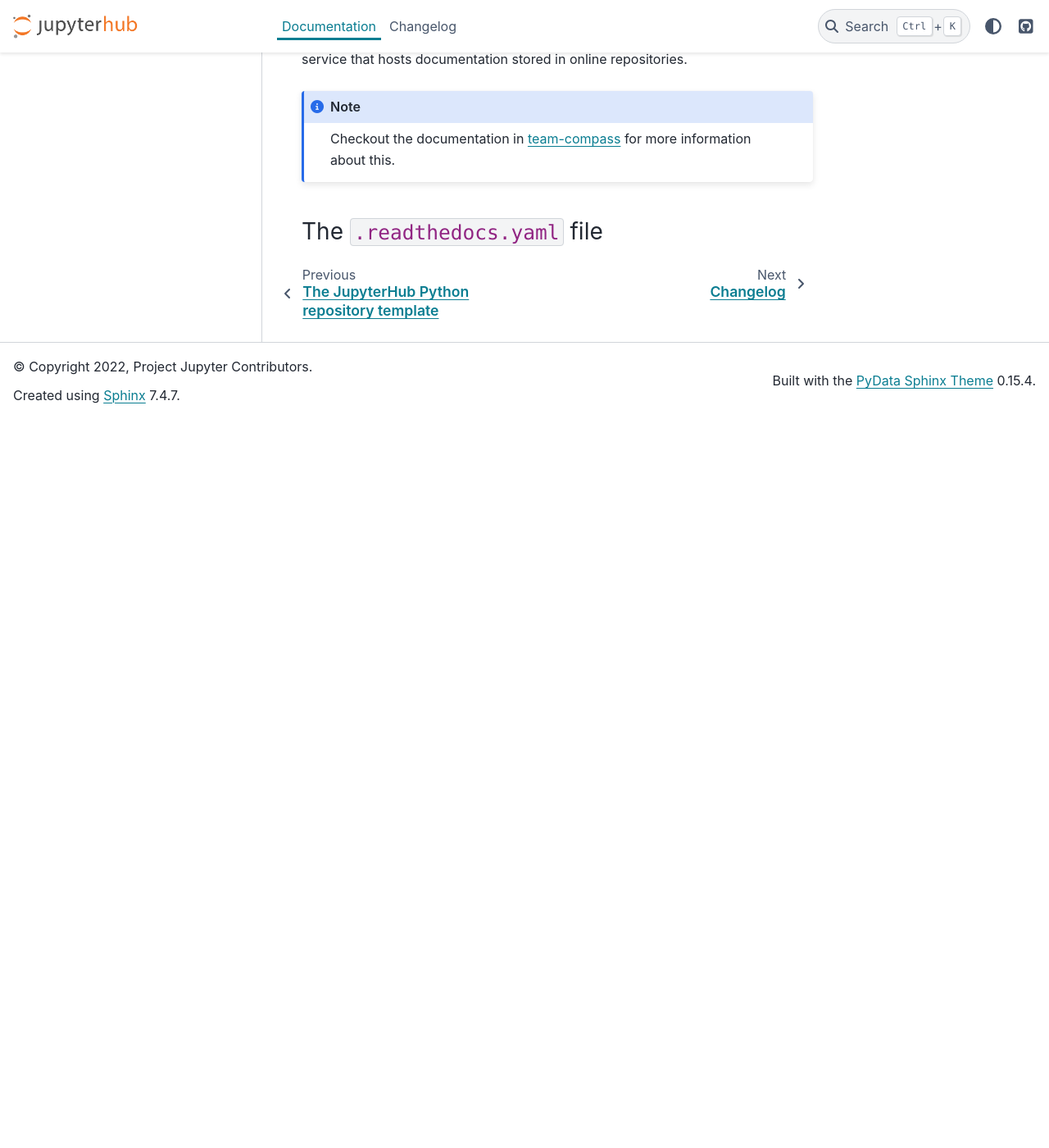
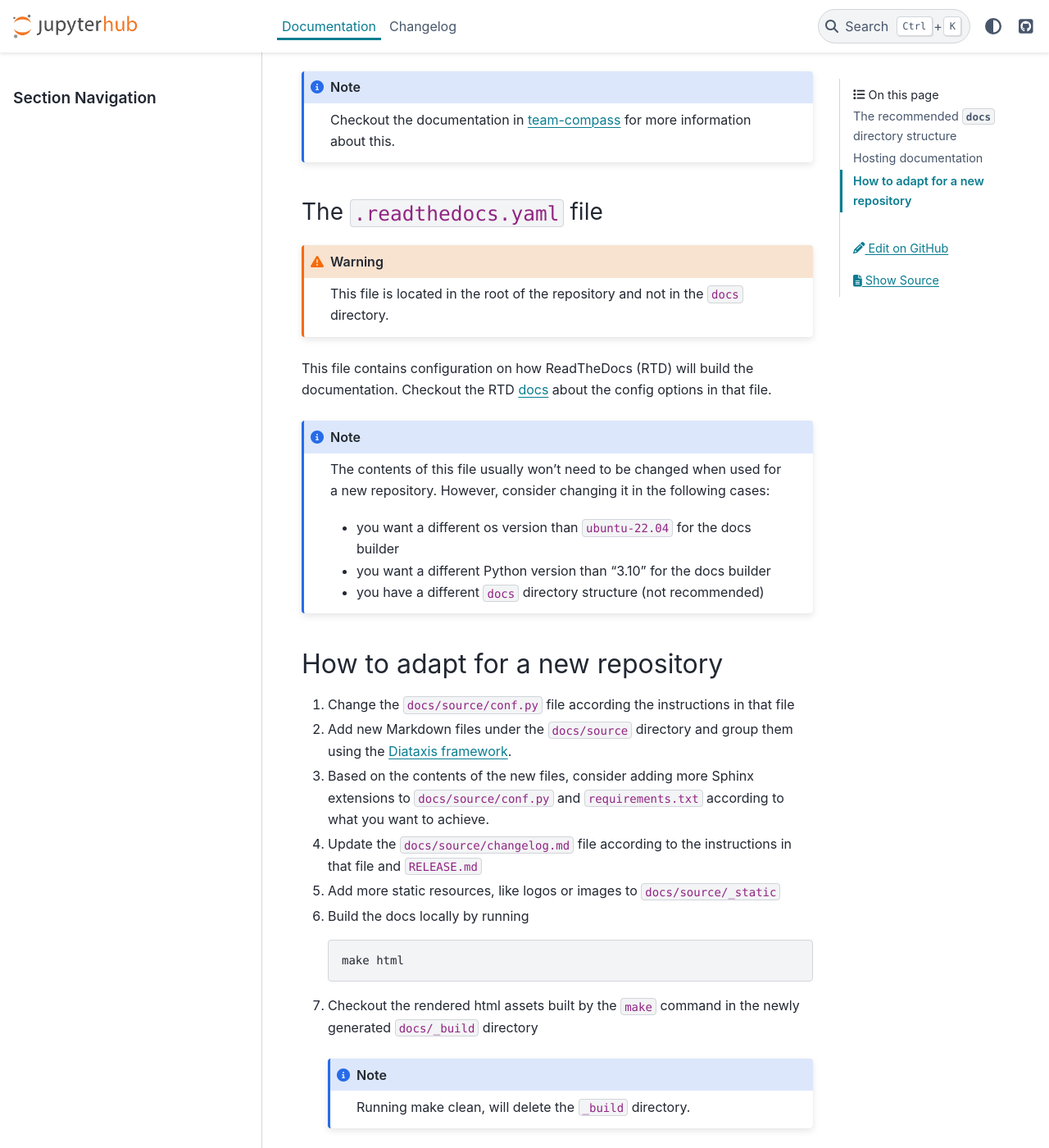
Before and after one commit to jupyterhub/jupyterhub-python-repo-template, a Sphinx documentation site: the page built from docs/source/docs.md, in a window 1280 px wide and 1400 px high, scrolled down 1024 px. Shown: the whole window at 82% size. Built offline with Sphinx 7.4.7 and the PyData theme 0.15.4, drawn with Linux system fonts in a browser that asks for light colours; before the commit the page ends 1535 px from its top, so only the background shows below that; some of the changed text lies outside the part shown.

Commit message:
Update information about documentation recommendations

````diff
--- a/docs/source/conf.py
+++ b/docs/source/conf.py
@@ -4,6 +4,7 @@
 #
 # * Search and replace `jupyterhub-python-repo-template` with the name of your
 #   repository
+# * Search after the `TODO` keyword and follow the instructions in the comment
 # ----------------------------------------------------------------------------
 
 # Configuration file for the Sphinx documentation builder.
@@ -42,6 +43,7 @@
 # Add any Sphinx extension module names here, as strings. They can be
 # extensions coming with Sphinx (named 'sphinx.ext.*') or your custom
 # ones.
+# TODO add more extensions based on needs here
 extensions = [
     "autodoc_traits",
     "sphinx_copybutton",
@@ -60,7 +62,7 @@
 root_doc = master_doc = "index"
 
 # The suffix(es) of source filenames.
-source_suffix = [".md", ".rst"]
+source_suffix = [".md"]
 
 # -- Options for HTML output -------------------------------------------------
 # ref: https://www.sphinx-doc.org/en/master/usage/configuration.html#options-for-html-output
@@ -69,6 +71,7 @@
 # a list of builtin themes.
 #
 
+# TODO: Consider updating the following section with the desired html theme if needed
 html_theme = "pydata_sphinx_theme"
 html_theme_options = {
     "github_url": "https://github.com/jupyterhub/jupyterhub-python-repo-template/",
@@ -95,4 +98,6 @@
 # A list of regular expressions that match anchors Sphinx should skip when checking
 # the validity of anchors in links.
 
+# TODO: Consider adding links that are known to fail from time to time to the list below
+#       so that they are skipped from validation
 linkcheck_ignore = []
--- a/docs/source/docs.md
+++ b/docs/source/docs.md
@@ -1,11 +1,11 @@
 (documentation)=
 
 # Documentation
+This section contains information about practices and standards that are usually used
+across JupyterHub project repositories.
 
+## The recommended `docs` directory structure
 The `docs` directory contains configuration files that are generally used across the `jupyterhub` organization projects.
-
-## The general, recommended directory structure
-
 The `docs` directory usually has the overall structure described below.
 
 ```
@@ -30,7 +30,6 @@
 If you wish to change something to the overall structure, please consider changing the relevant fields
 in these files.
 ```
-###
 
 ## Hosting documentation
 
@@ -42,3 +41,40 @@
 ```
 
 ### The `.readthedocs.yaml` file
+
+```{warning}
+This file is located in the root of the repository and not in the `docs` directory.
+```
+
+This file contains configuration on how ReadTheDocs (RTD) will build the documentation. Checkout the RTD [docs](https://docs.readthedocs.io/en/stable/config-file/v2.html) about the config options in that file.
+
+```{note}
+The contents of this file usually won't need to be changed when used for a new repository.
+However, consider changing it in the following cases:
+- you want a different os version than `ubuntu-22.04` for the docs builder
+- you want a different Python version than "3.10" for the docs builder
+- you have a different `docs` directory structure (not recommended)
+```
+
+## How to adapt for a new repository
+
+1. Change the `docs/source/conf.py` file according the instructions in that file
+
+1. Add new Markdown files under the `docs/source` directory and group them using the [Diataxis framework](https://diataxis.fr/).
+
+1. Based on the contents of the new files, consider adding more Sphinx extensions to `docs/source/conf.py` and `requirements.txt` according to what you want to achieve.
+
+1. Update the `docs/source/changelog.md` file according to the instructions in that file and `RELEASE.md`
+
+1. Add more static resources, like logos or images to `docs/source/_static`
+
+1. Build the docs locally by running
+   ```bash
+   make html
+   ```
+
+1. Checkout the rendered html assets built by the `make` command in the newly generated `docs/_build` directory
+
+   ```{note}
+   Running make clean, will delete the `_build` directory.
+   ```
--- a/pyproject.toml
+++ b/pyproject.toml
@@ -2,7 +2,7 @@
 # --- Instructions below ---
 #
 # * Search and replace `jupyterhub-python-repo-template` with the name of your repository
-# * Search after the `TODO` keyword and follow the intructions in the comment
+# * Search after the `TODO` keyword and follow the instructions in the comment
 
 
 # build-system
````
